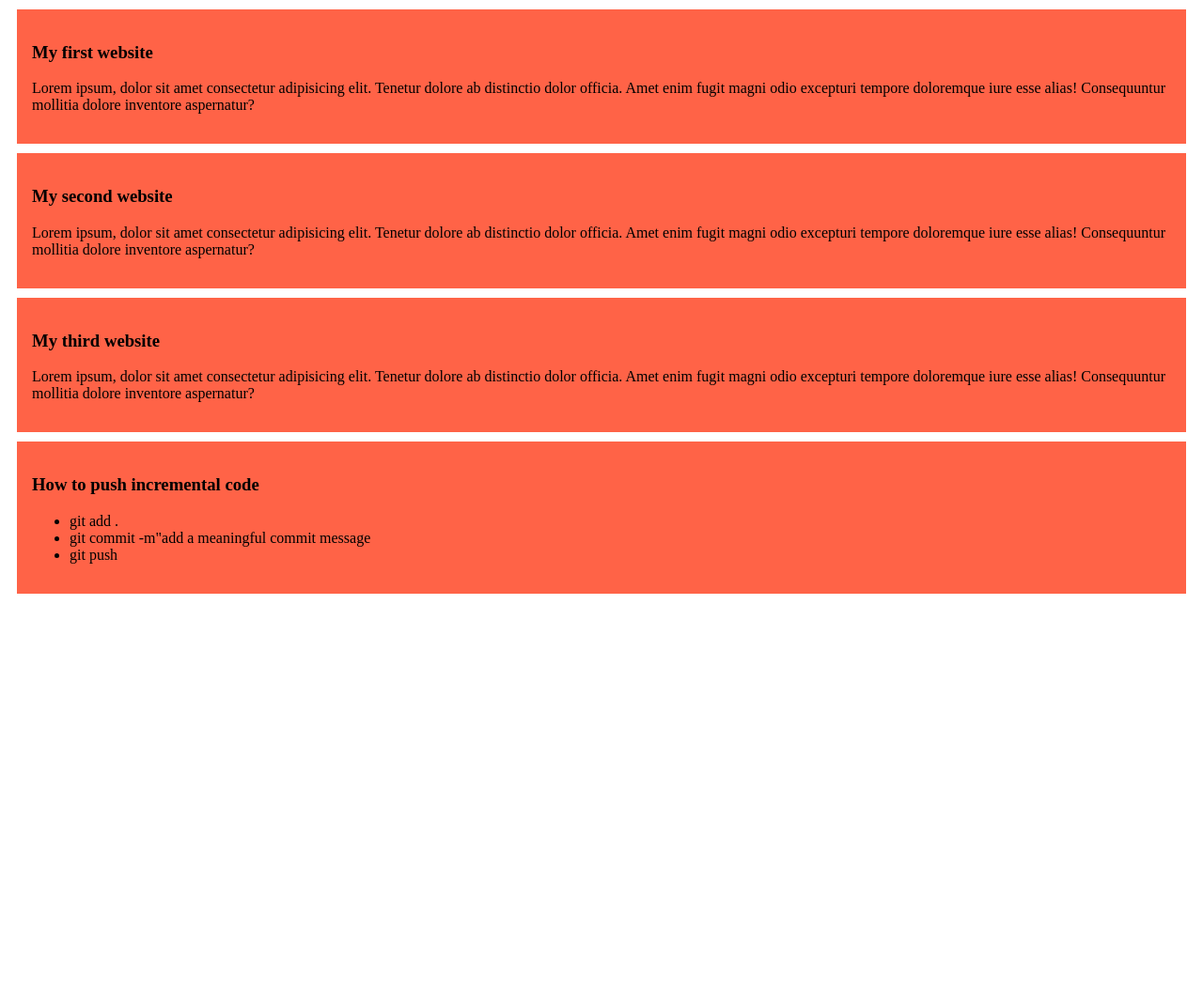
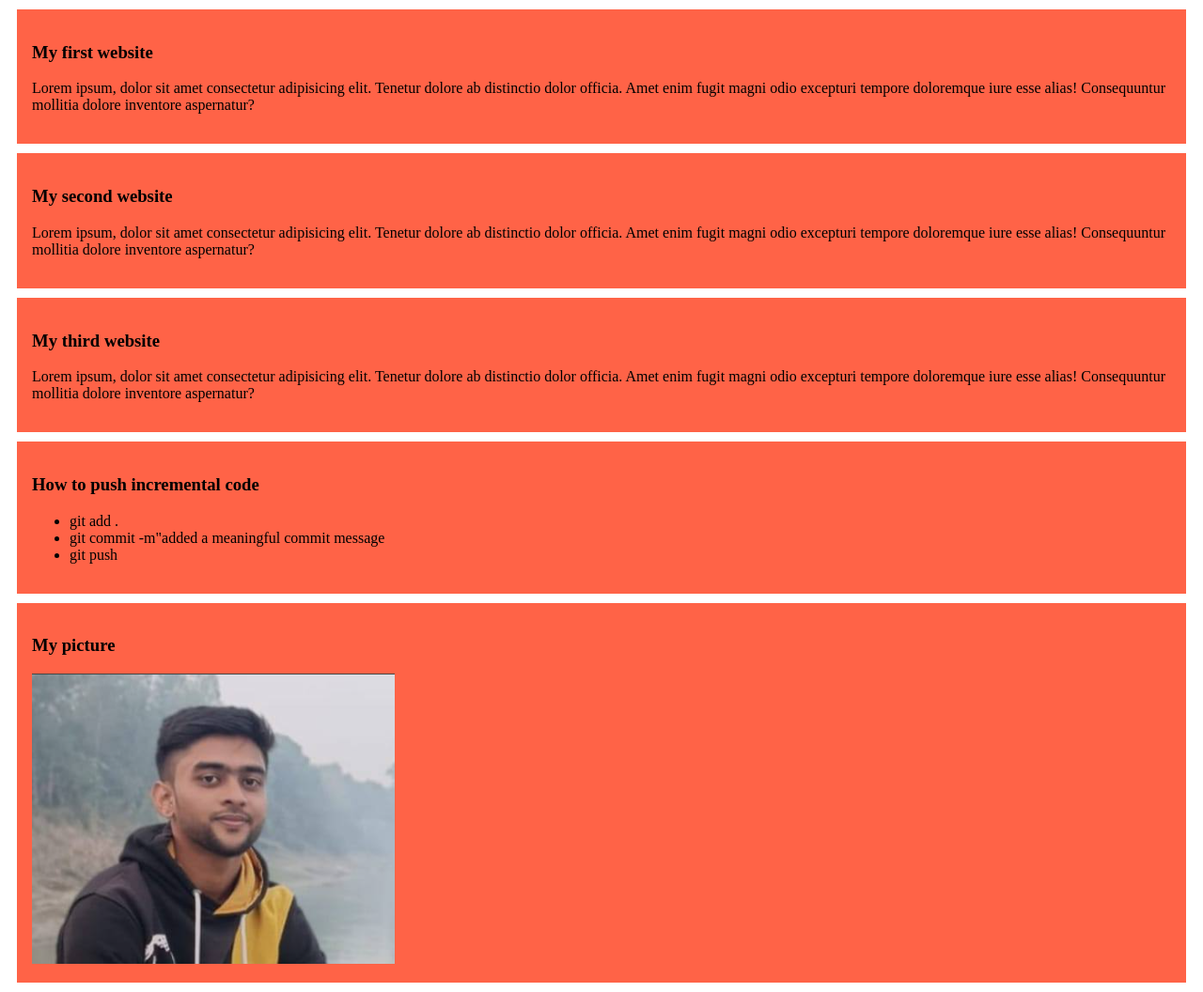
Before and after one commit to Rakib3D/my-first-github-repo, a plain HTML site: page index.html in a window 1280 px wide. Shown: the whole page at 94% size. Before the commit the page ends 800 px from the top, so only its background shows below. Drawn offline with Linux system fonts and the light colour scheme.

Commit message:
added my picture

```diff
--- a/index.html
+++ b/index.html
@@ -23,9 +23,14 @@
         <h3>How to push incremental code</h3>
         <ul>
             <li>git add .</li>
-            <li>git commit -m"add a meaningful commit message</li>
+            <li>git commit -m"added a meaningful commit message</li>
             <li>git push</li>
         </ul>
+    </div>
+    <div>
+        <h3>My picture</h3>
+        <img src="image/Screenshot 2024-01-03 160455.png" alt="">
+
     </div>
 
 
```
Also changed, not shown: image/Screenshot 2024-01-03 160455.png (added).
